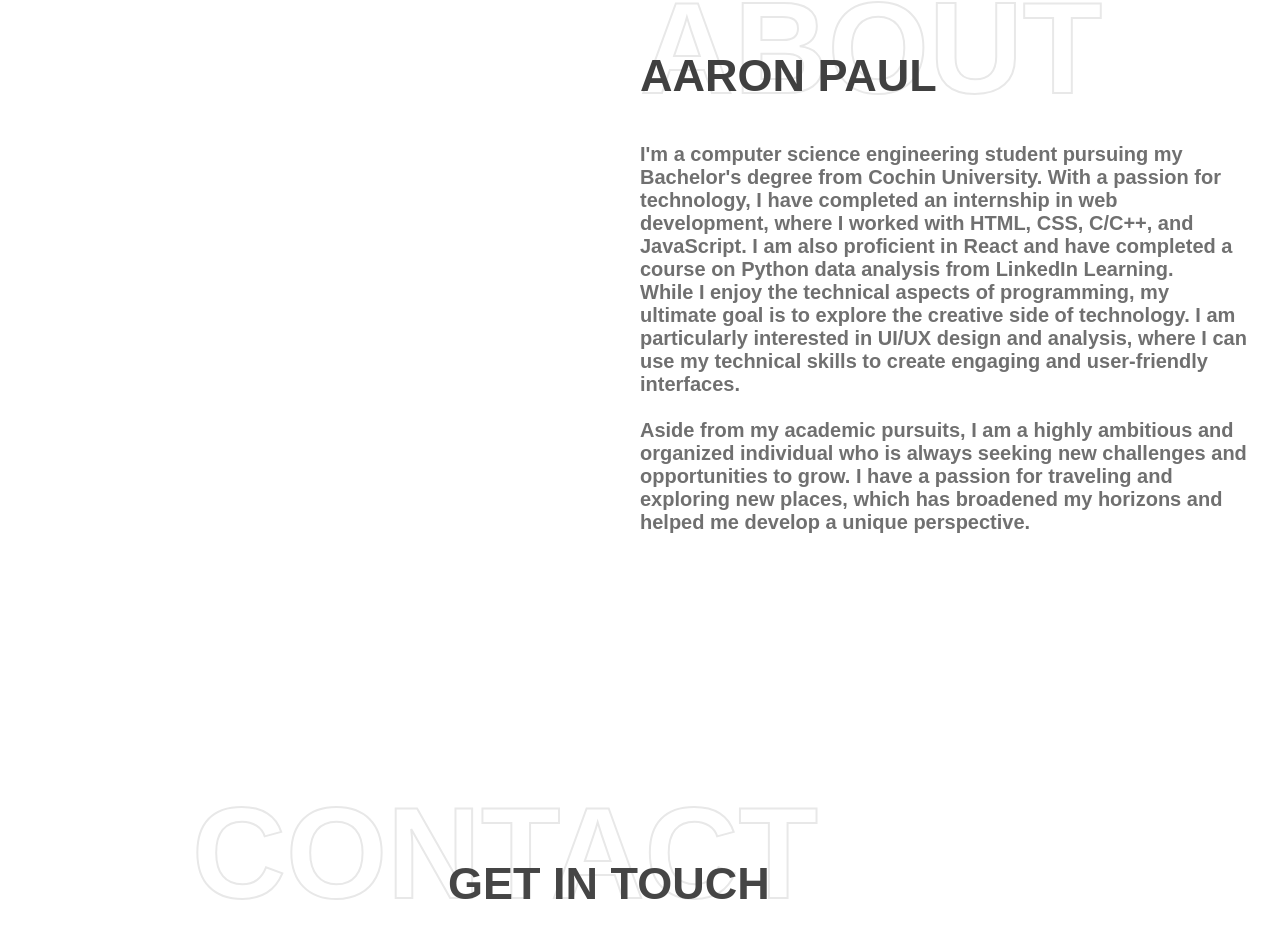
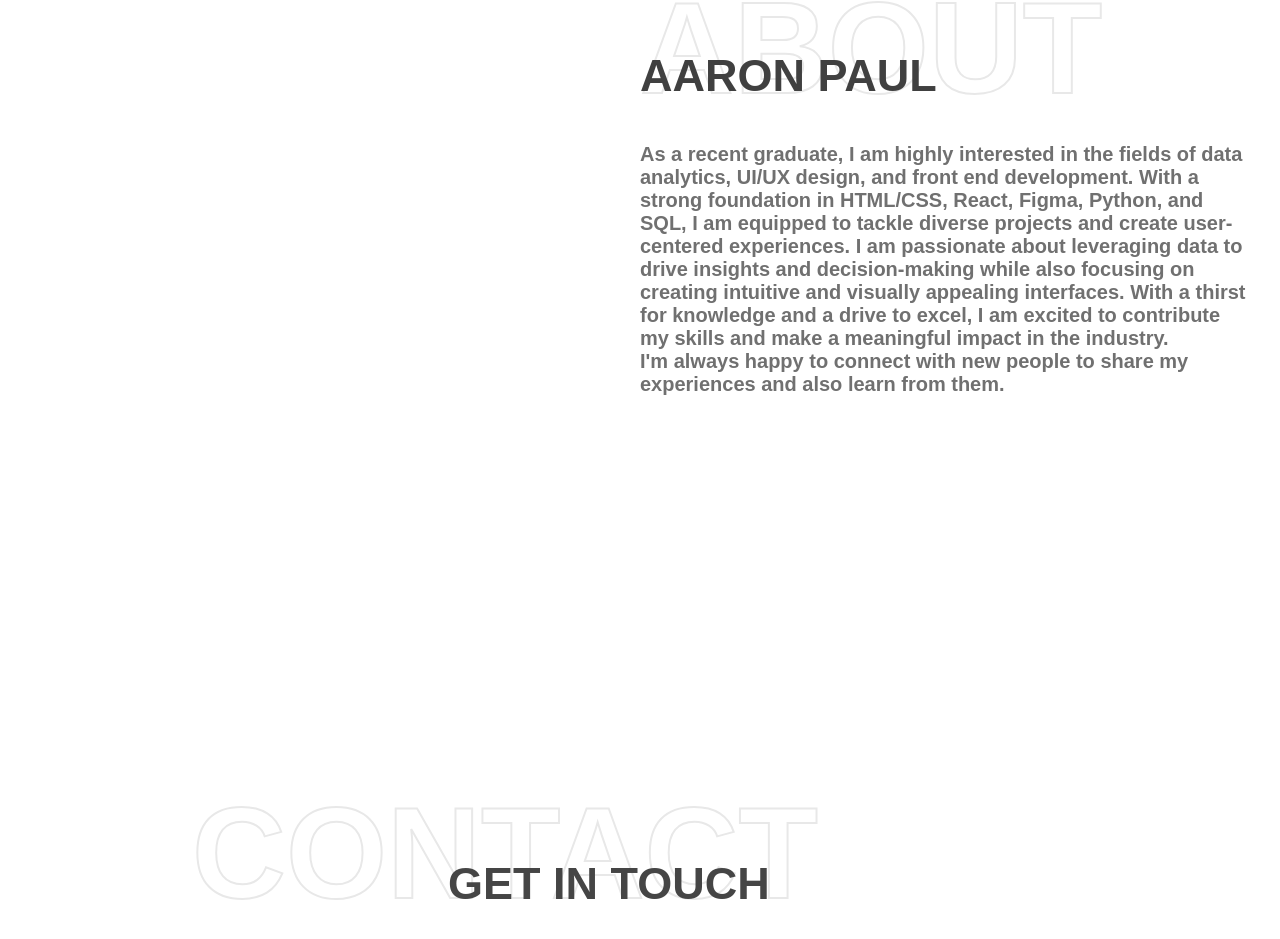
Before and after one commit to aaronpaulm07/portfolio, a React (Vite) app: page / in a window 1280 px wide. Shown: the part 1037-1976 px from the top of the page. Built offline with nearby package versions, Linux system fonts and the light colour scheme.

Commit message:
ABOUT CHNAGEDDD

```diff
--- a/src/components/about.jsx
+++ b/src/components/about.jsx
@@ -7,19 +7,15 @@ const about = () => {
         <div className='abt' id='abt'>
             <h1 className='aboutH'>ABOUT</h1>
             <h2 className='name'>AARON PAUL</h2>
-            <p1 className='para'>I'm a computer science engineering student pursuing my Bachelor's
-            degree from Cochin University. With a passion for technology, I have completed an internship in web development,
-            where I worked with HTML, CSS, C/C++, and JavaScript. I am also proficient in React and have completed a course on
-            Python data analysis from LinkedIn Learning.
-            <br/>
-            While I enjoy the technical aspects of programming, my ultimate goal is to explore the creative side of technology.
-            I am particularly interested in UI/UX design and analysis, where I can use my technical skills to create engaging
-            and user-friendly interfaces.
-            <br/>
-            <br/>
-            Aside from my academic pursuits, I am a highly ambitious and organized individual who is always seeking new challenges
-            and opportunities to grow. I have a passion for traveling and exploring new places, which has broadened my horizons and
-            helped me develop a unique perspective.</p1>
+            <p1 className='para'>As a recent graduate, I am highly interested in the fields of data analytics, UI/UX design,
+            and front end development. With a strong foundation in HTML/CSS, React, Figma, Python, and SQL, I am equipped to
+             tackle diverse projects and create user-centered experiences. I am passionate about leveraging data to drive
+             insights and decision-making while also focusing on creating intuitive and visually appealing interfaces.
+             With a thirst for knowledge and a drive to excel, I am excited to contribute my skills and make a meaningful
+             impact in the industry.
+             <br/>
+             I'm always happy to connect with new people to share my experiences and also learn from them.
+             </p1>
           </div>
     </div>
   )
```
